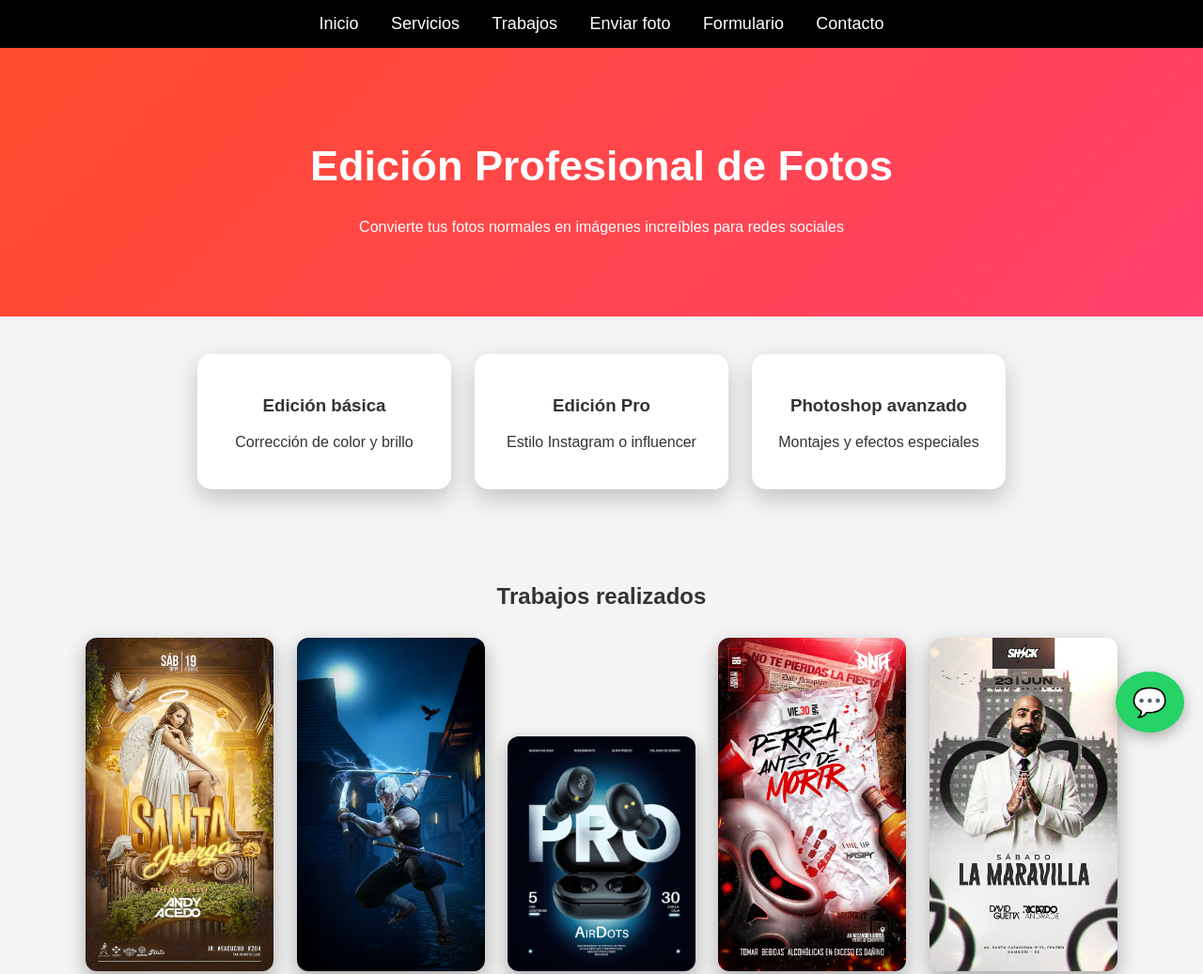
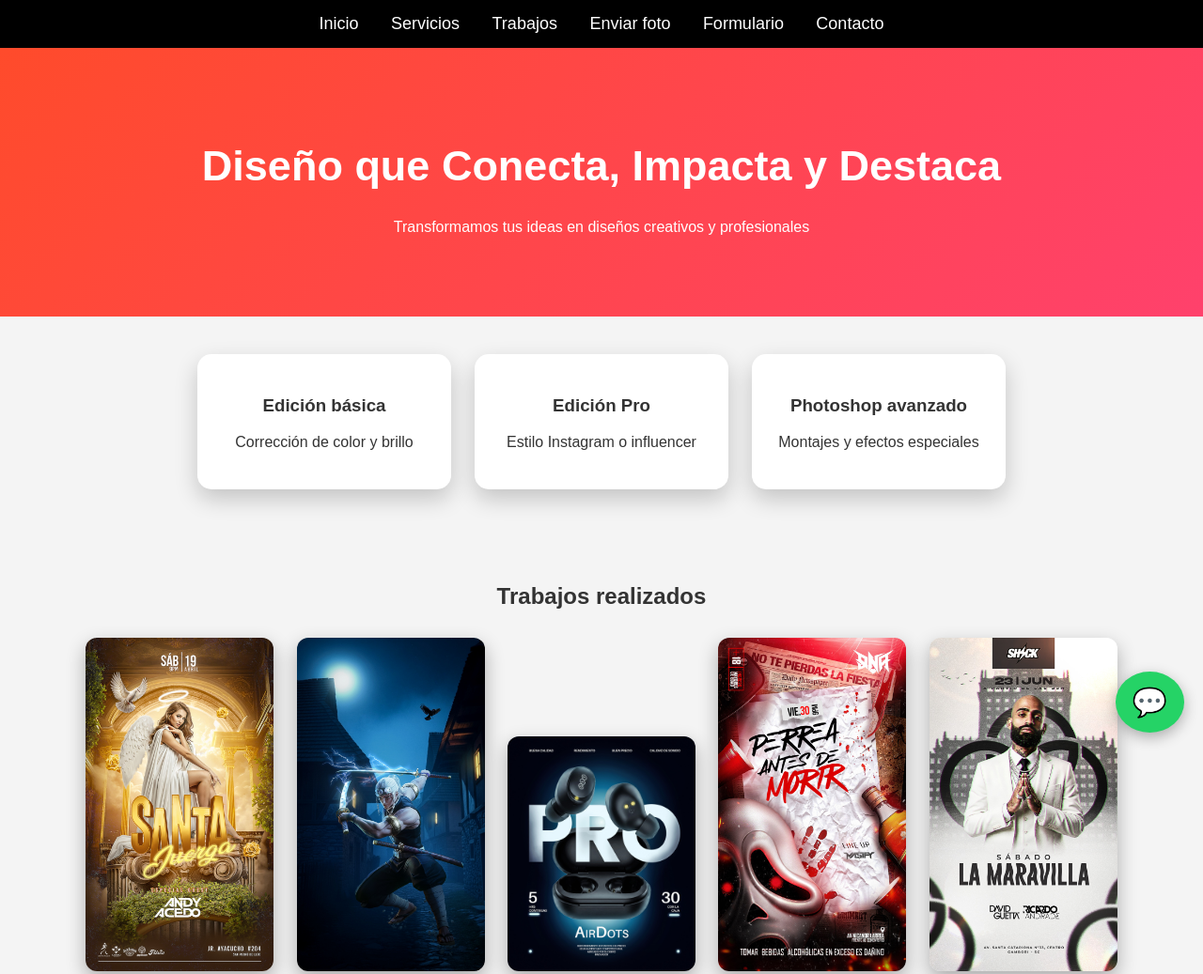
Before and after one commit to carlosxcs/mi-pagina, a plain HTML site: page index.html in a window 1280 px wide. Shown: the top 1037 px of the page at 94% size. Drawn offline with Linux system fonts and the light colour scheme.

Commit message:
Update index.html for professional design services

```diff
--- a/index.html
+++ b/index.html
@@ -6,7 +6,7 @@
 <meta charset="UTF-8">
 <meta name="viewport" content="width=device-width, initial-scale=1.0">
 
-<title>Edición Profesional</title>
+<title>Servios profesionales de Diseño Gráfico</title>
 
 <style>
 
@@ -176,9 +176,9 @@
 
 <header>
 
-<h1>Edición Profesional de Fotos</h1>
+<h1> Diseño que Conecta, Impacta y Destaca</h1>
 
-<p>Convierte tus fotos normales en imágenes increíbles para redes sociales</p>
+<p>Transformamos tus ideas en diseños creativos y profesionales</p>
 
 </header>
 
```
